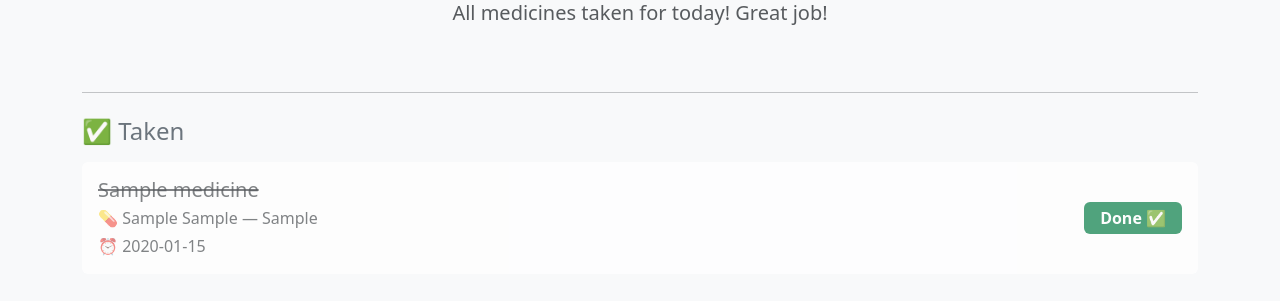
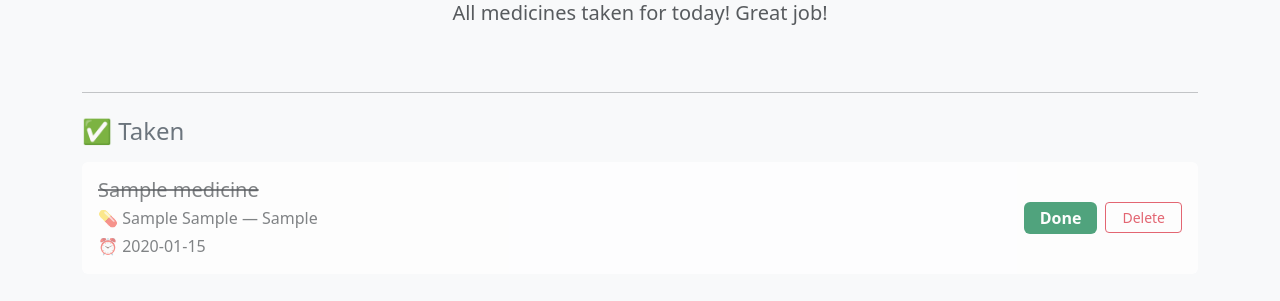
Before and after one commit to ManoRakshithaa/Remedi, a Flask app: page / in a window 1280 px wide. Shown: the part 227-528 px from the top of the page. Run offline with Flask 3, Linux system fonts and the light colour scheme; tables that the repository leaves empty hold one stand-in row (values such as "Sample post").

Commit message:
add delete button, remove emojis from buttons

```diff
--- a/app.py
+++ b/app.py
@@ -104,6 +104,14 @@ def mark_taken(medicine_id):
     conn.close()
     return redirect(url_for("home"))
 
+@app.route("/delete/<int:medicine_id>")
+def delete_medicine(medicine_id):
+    conn = get_db()
+    conn.execute("DELETE FROM medicines WHERE id = ?", (medicine_id,))
+    conn.commit()
+    conn.close()
+    return redirect(url_for("home"))
+
 # This runs init_db always, even on Render via gunicorn
 init_db()
 
--- a/templates/index.html
+++ b/templates/index.html
@@ -56,9 +56,16 @@
                         </p>
                         <p class="text-muted mb-0">⏰ {{ med["reminder_time"] }}</p>
                     </div>
-                    <a href="/taken/{{ med['id'] }}" class="btn btn-success btn-sm px-3">
-                        Mark Taken ✅
-                    </a>
+
+                        Mark Taken<div class="d-flex gap-2">
+                            <a href="/taken/{{ med['id'] }}" class="btn btn-success btn-sm px-3">
+                                Mark Taken
+                            </a>
+                            <a href="/delete/{{ med['id'] }}" class="btn btn-outline-danger btn-sm px-3"
+                               onclick="return confirm('Delete this medicine?')">
+                                Delete
+                            </a>
+                        </div>
                 </div>
             </div>
             {% endfor %}
@@ -80,7 +87,13 @@
                         </p>
                         <p class="text-muted mb-0">⏰ {{ med["reminder_time"] }}</p>
                     </div>
-                    <span class="badge bg-success fs-6 px-3 py-2">Done ✅</span>
+                    <div class="d-flex gap-2 align-items-center">
+                        <span class="badge bg-success fs-6 px-3 py-2">Done</span>
+                        <a href="/delete/{{ med['id'] }}" class="btn btn-outline-danger btn-sm px-3"
+                           onclick="return confirm('Delete this medicine?')">
+                            Delete
+                        </a>
+                    </div>
                 </div>
             </div>
             {% endfor %}
```
Also changed, not shown: 1 other file.
